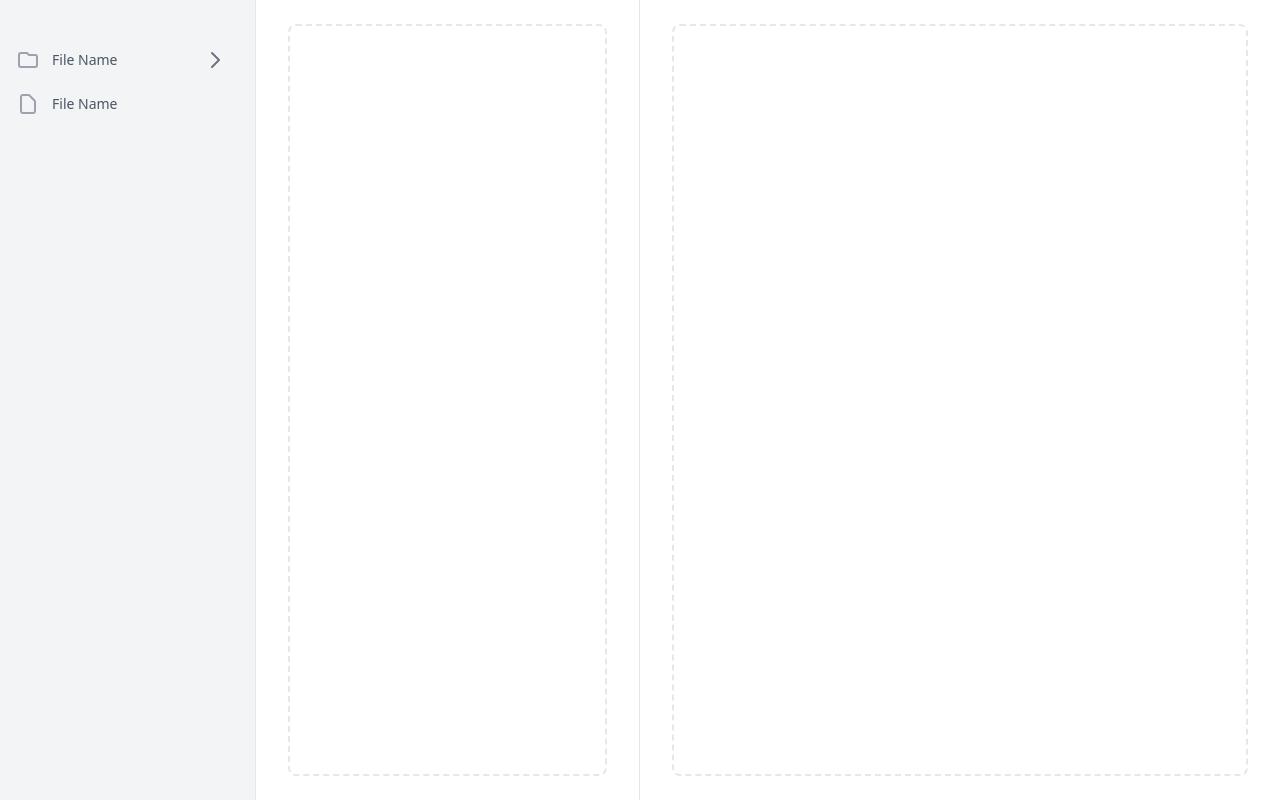
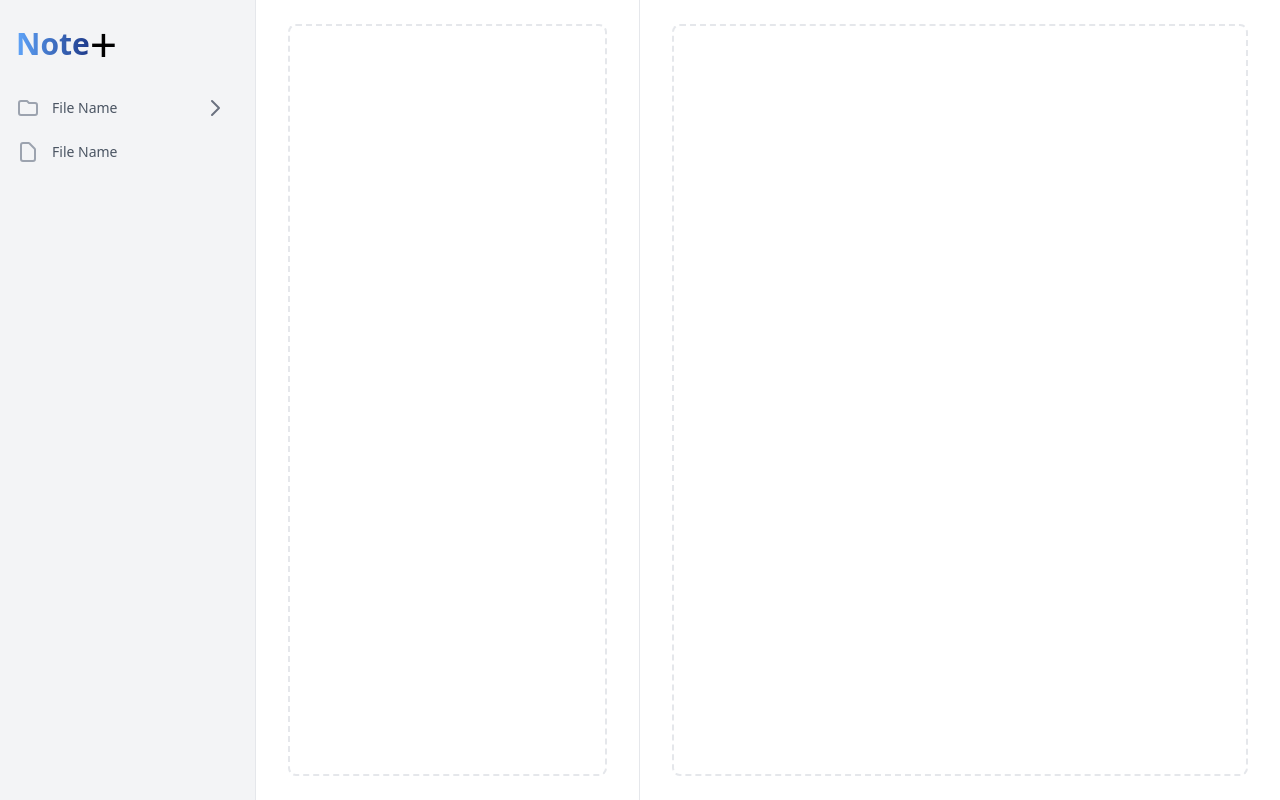
Before and after one commit to santos-pierre/noteplus, a Next.js app: page / in a window 1280 px wide. Built offline with nearby package versions, Linux system fonts and the light colour scheme; a web font is replaced by a local one.

Commit message:
Dark Mode (wip)

```diff
--- a/components/Sidebar/DesktopSidebar.tsx
+++ b/components/Sidebar/DesktopSidebar.tsx
@@ -7,6 +7,12 @@ export default function DesktopSidebar() {
                 {/* Sidebar component, swap this element with another sidebar if you like */}
                 <div className="flex flex-col h-0 flex-1 border-r border-gray-200 bg-gray-100 dark:bg-dark-800 dark:border-gray-500">
                     <div className="flex-1 flex flex-col pt-5 pb-4 overflow-y-auto">
+                        <div className="flex items-center flex-shrink-0 px-4">
+                            <h1 className="text-2xl font-bold leading-7 sm:text-3xl sm:truncate bg-gradient-to-r from-blue-400 to-blue-900 bg-clip-text text-transparent">
+                                Note
+                            </h1>
+                            <span className="text-5xl ">+</span>
+                        </div>
                         <nav className="mt-5 flex-1" aria-label="Sidebar">
                             <div className="px-2 space-y-1">
                                 <Item folder />
```
